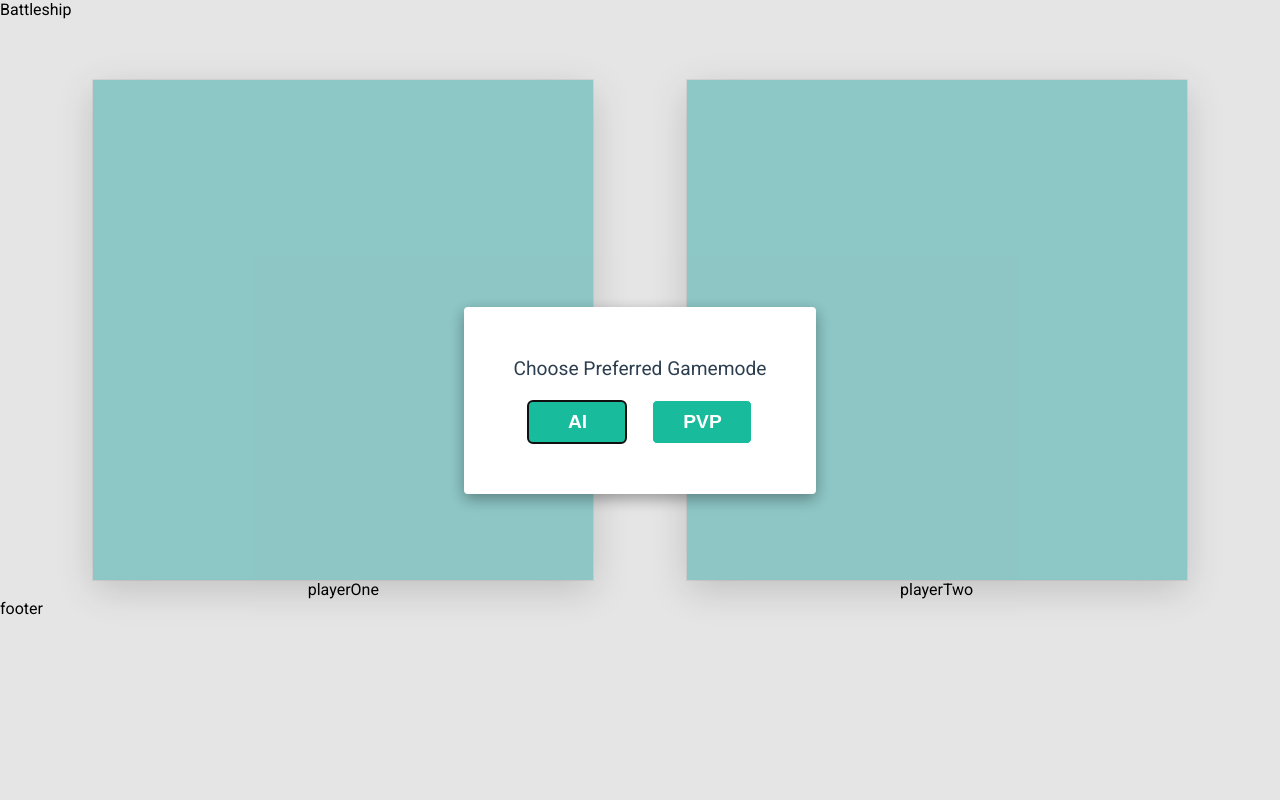
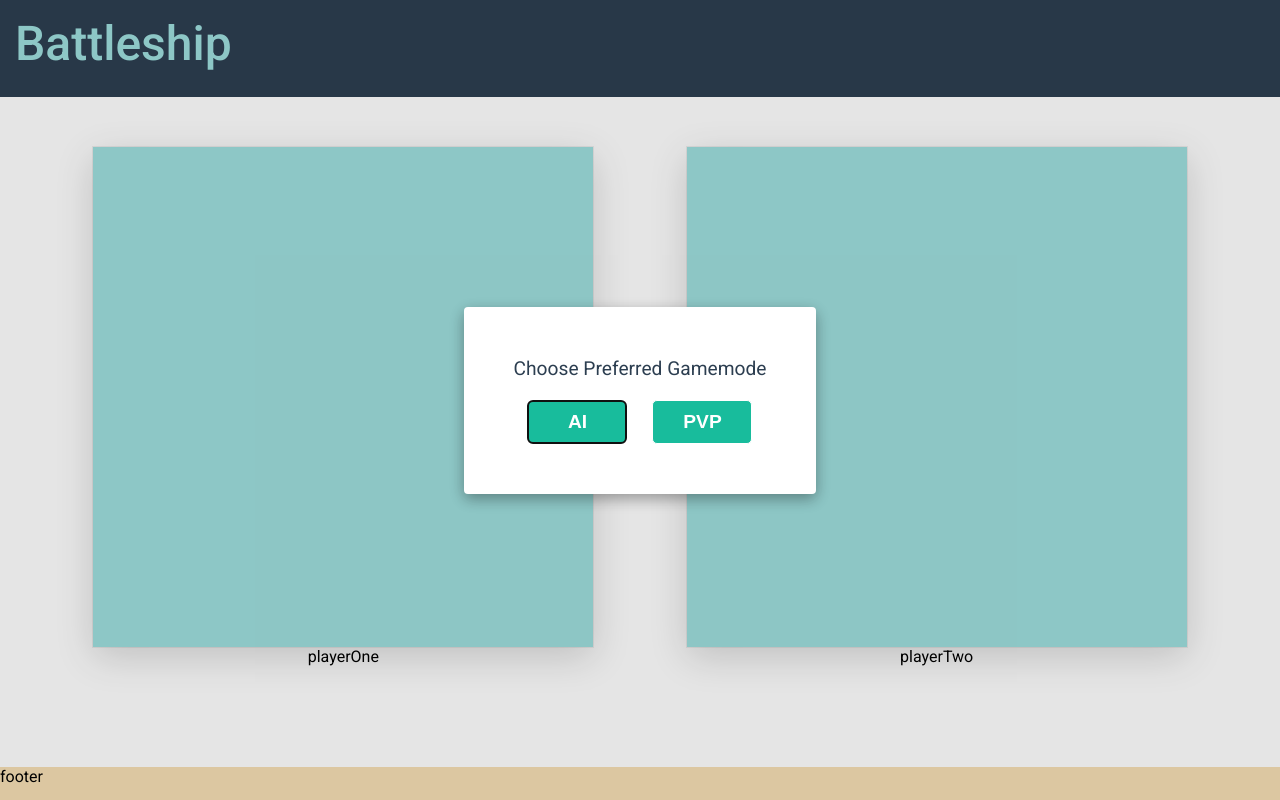
Before and after one commit to doorkiPr/Battleship, a website built with webpack: page src/template.html in a window 1280 px wide. Built offline with nearby package versions, Linux system fonts and the light colour scheme.

Commit message:
Style:add some styling

```diff
--- a/src/styles.css
+++ b/src/styles.css
@@ -7,16 +7,34 @@
   --mauve: #8e24aa;
   --gameboardBackground: #9ddddc;
   --gray: #f8f9fa;
+  --darkgray: #c7c9cc;
   --primary: #18bc9c;
   --contrast: #2c3e50;
 }
+
 body {
+  height: 100dvh;
   margin: 0;
   padding: 0;
   font-family: "roboto";
+  display: flex;
+  flex-direction: column;
+  gap: 50px;
 }
 header {
-  height: 10dvh;
+  height: 10%;
+  padding: 15px;
+  background-color: var(--contrast);
+  color: var(--gameboardBackground);
+  font-weight: 500;
+  font-size: 3rem;
+}
+footer {
+  height: 5%;
+  background-color: wheat;
+}
+main {
+  height: 85%;
 }
 .gameboardWrapper {
   width: 100%;
```
